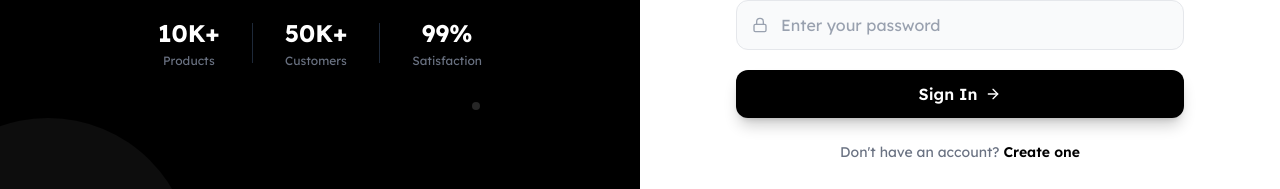
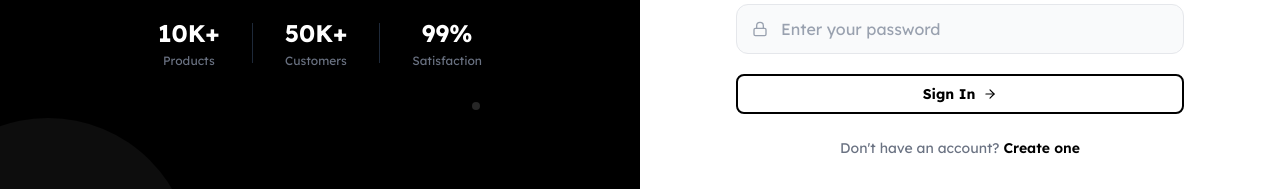
Before and after one commit to siddiquesakib/Unity-Shop, a Next.js app: page /login in a window 1280 px wide. Shown: the part 611-800 px from the top of the page. Built offline with nearby package versions, Linux system fonts and the light colour scheme; no server answers.

Commit message:
update a register page done

```diff
--- a/src/app/(auth)/login/page.jsx
+++ b/src/app/(auth)/login/page.jsx
@@ -5,6 +5,7 @@ import { useAuth } from "@/contexts/AuthContext";
 import { useRouter } from "next/navigation";
 import { FcGoogle } from "react-icons/fc";
 import { FiMail, FiLock, FiArrowRight } from "react-icons/fi";
+import Button from "@/components/common/Button";
 
 export default function LoginPage() {
   const [email, setEmail] = useState("");
@@ -97,7 +98,7 @@ export default function LoginPage() {
           <button
             onClick={handleGoogleLogin}
             disabled={isLoading}
-            className="w-full flex items-center justify-center gap-3 bg-white border-2 border-gray-200 hover:border-gray-300 hover:bg-gray-50 text-gray-700 font-medium py-3 px-4 rounded-xl shadow-sm transition-all duration-200 disabled:opacity-50 disabled:cursor-not-allowed mb-6"
+            className="w-full flex cursor-pointer items-center justify-center gap-3 bg-white border-2 border-gray-200 hover:border-gray-300 hover:bg-gray-50 text-gray-700 font-medium py-3 px-4 rounded-xl shadow-sm transition-all duration-200 disabled:opacity-50 disabled:cursor-not-allowed mb-6"
           >
             <FcGoogle className="text-xl" />
             Continue with Google
@@ -152,20 +153,19 @@ export default function LoginPage() {
             </div>
 
             {/* Login Button */}
-            <button
+            <Button
               type="submit"
               disabled={isLoading}
-              className="w-full flex items-center justify-center gap-2 bg-black hover:bg-gray-900 text-white py-3 rounded-xl font-semibold shadow-lg shadow-black/20 transition-all duration-200 disabled:opacity-50 disabled:cursor-not-allowed"
+              className="w-full flex cursor-pointer items-center justify-center gap-2"
             >
               {isLoading ? (
                 <div className="w-5 h-5 border-2 border-white/30 border-t-white rounded-full animate-spin" />
               ) : (
                 <>
                   Sign In
-                  <FiArrowRight size={16} />
                 </>
               )}
-            </button>
+            </Button>
           </form>
 
           {/* Register Link */}
--- a/src/app/(auth)/register/page.jsx
+++ b/src/app/(auth)/register/page.jsx
@@ -5,6 +5,7 @@ import { useAuth } from "@/contexts/AuthContext";
 import { useRouter } from "next/navigation";
 import { FcGoogle } from "react-icons/fc";
 import { FiMail, FiLock, FiUser, FiArrowRight, FiCheck } from "react-icons/fi";
+import Button from "@/components/common/Button";
 
 const RegisterPage = () => {
   const [name, setName] = useState("");
@@ -79,7 +80,7 @@ const RegisterPage = () => {
               </div>
               <Link
                 href="/login"
-                className="inline-flex items-center gap-2 text-sm font-semibold text-black hover:underline"
+                className="inline-flex items-center gap-2 text-sm font-semibold text-black hover:underline cursor-pointer"
               >
                 Already verified? Go to Login
                 <FiArrowRight size={14} />
@@ -106,7 +107,7 @@ const RegisterPage = () => {
               <button
                 onClick={handleGoogleSignUp}
                 disabled={isLoading}
-                className="w-full flex items-center justify-center gap-3 bg-white border-2 border-gray-200 hover:border-gray-300 hover:bg-gray-50 text-gray-700 font-medium py-3 px-4 rounded-xl shadow-sm transition-all duration-200 disabled:opacity-50 disabled:cursor-not-allowed mb-6"
+                className="w-full flex items-center justify-center gap-3 bg-white border-2 border-gray-200 hover:border-gray-300 hover:bg-gray-50 text-gray-700 font-medium py-3 px-4 rounded-xl shadow-sm transition-all duration-200 disabled:opacity-50 disabled:cursor-not-allowed mb-6 cursor-pointer"
               >
                 <FcGoogle className="text-xl" />
                 Sign up with Google
@@ -205,20 +206,19 @@ const RegisterPage = () => {
                 </div>
 
                 {/* Register Button */}
-                <button
+                <Button
                   type="submit"
                   disabled={isLoading}
-                  className="w-full flex items-center justify-center gap-2 bg-black hover:bg-gray-900 text-white py-3 rounded-xl font-semibold shadow-lg shadow-black/20 transition-all duration-200 disabled:opacity-50 disabled:cursor-not-allowed"
+                  className="w-full flex cursor-pointer items-center justify-center gap-2"
                 >
                   {isLoading ? (
-                    <div className="w-5 h-5 border-2 border-white/30 border-t-white rounded-full animate-spin" />
+                    <div className="w-5 h-5 border-2 border-white/30 border-t-white rounded-full animate-spin cursor-pointer" />
                   ) : (
                     <>
                       Create Account
-                      <FiArrowRight size={16} />
                     </>
                   )}
-                </button>
+                </Button>
               </form>
 
               {/* Login Link */}
```
